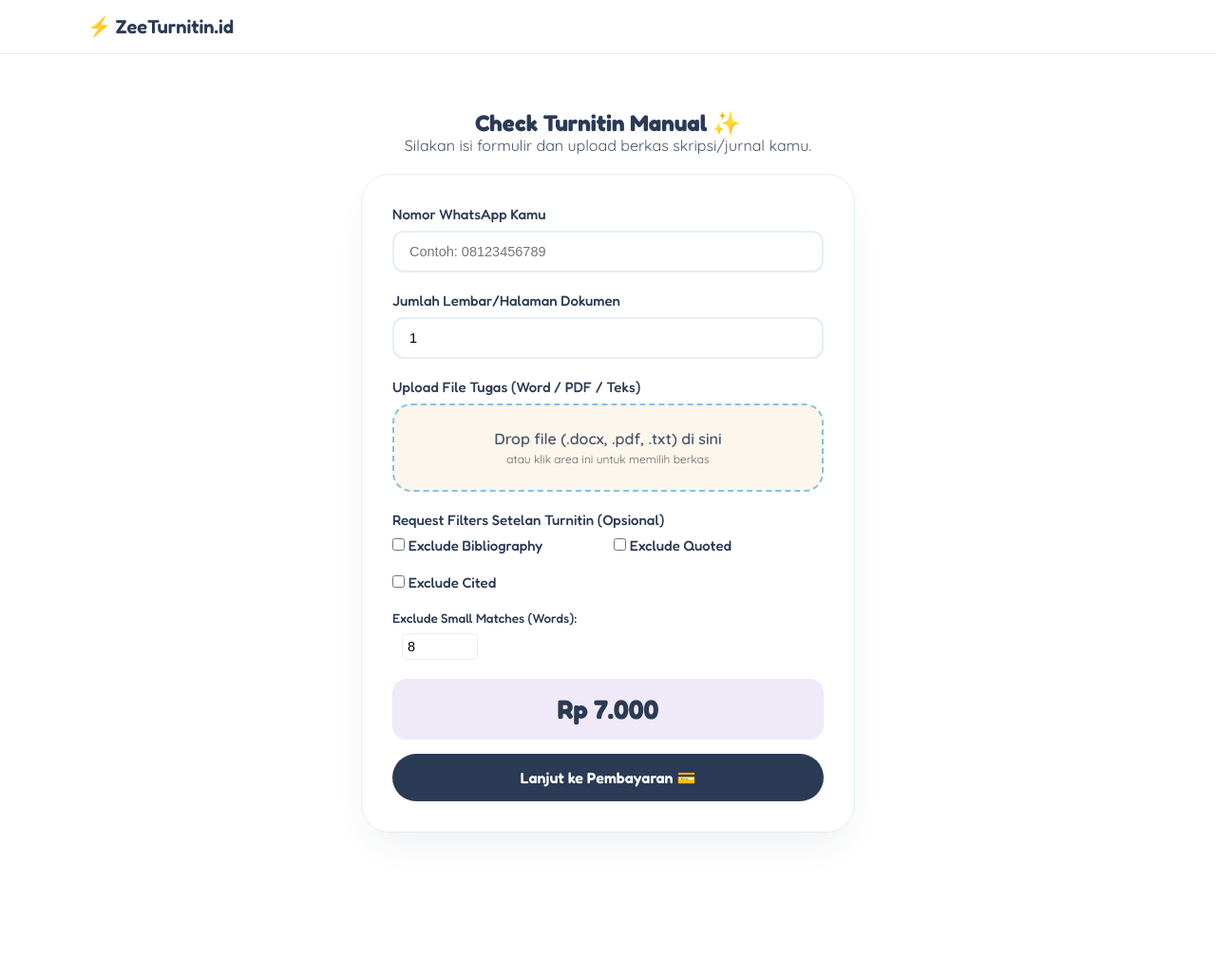
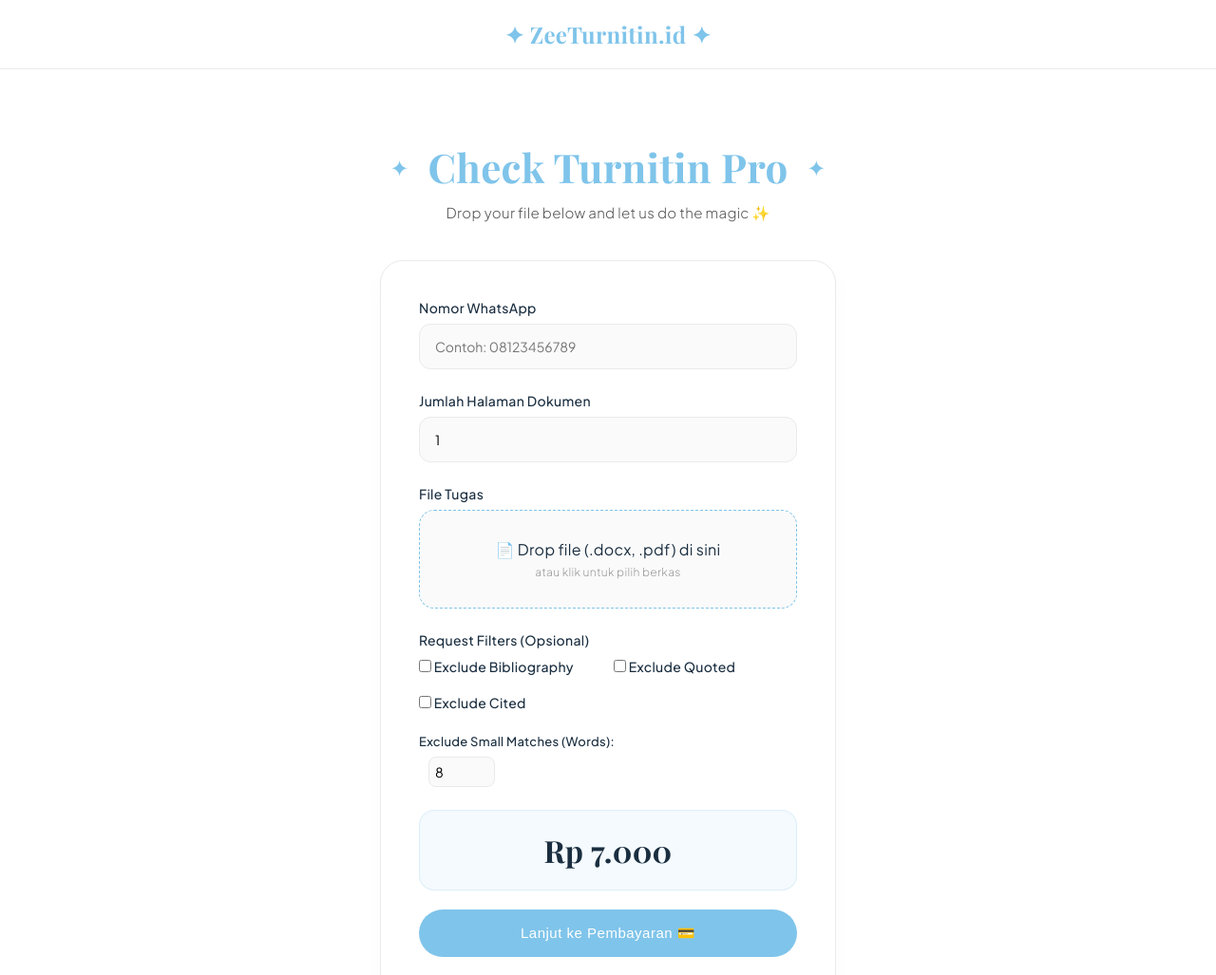
Before and after one commit to 24214125-blip/zee-turnitin-backend, a plain HTML site: page index.html in a window 1280 px wide. Shown: the top 1027 px of the page at 95% size. Before the commit the page ends 957 px from the top, so only its background shows below. Drawn offline with nearby package versions, Linux system fonts and the light colour scheme; a web font is replaced by a local one.

Commit message:
Add files via upload

```diff
--- a/index.html
+++ b/index.html
@@ -4,81 +4,196 @@
 <meta charset="UTF-8">
 <meta name="viewport" content="width=device-width, initial-scale=1.0">
 <title>ZeeTurnitin.id — Cepat, Akurat & Terpercaya</title>
+<!-- Menggunakan Playfair Display untuk Vibes Gambar Referensi & Plus Jakarta Sans untuk Teks Tipis -->
 <link rel="preconnect" href="https://fonts.googleapis.com">
-<link href="https://fonts.googleapis.com/css2?family=Fredoka:wght@500;600;700&family=Quicksand:wght@400;500;600;700&display=swap" rel="stylesheet">
+<link href="https://fonts.googleapis.com/css2?family=Playfair+Display:ital,wght@0,700;1,400&family=Plus+Jakarta+Sans:wght@300;400;500;600&display=swap" rel="stylesheet">
 <style>
   :root{
-    --sky:#AFDCF5; --sky-deep:#7FC4EA; --white:#FFFFFF; --cream:#FDF6EC;
-    --lavender:#EFE9F8; --gold:#D9A94E; --navy:#2B3A55; --charcoal:#4A5468;
-    --green:#2E7D32; --green-light:#E8F5E9; --line:#E4EEF6; --red:#C62828;
+    --sky-blue: #7FC4EA; /* Warna biru muda estetik sesuai gambar */
+    --white: #FFFFFF;
+    --bg-light: #FAFAFA;
+    --navy: #1A2E40;
+    --charcoal: #555555;
+    --line: #EAEAEA;
+    --green: #2E7D32;
+    --green-light: #E8F5E9;
   }
+
   *{box-sizing:border-box;margin:0;padding:0;}
-  body{background:var(--white);color:var(--charcoal);font-family:'Quicksand',sans-serif;}
+  body{background:var(--white);color:var(--charcoal);font-family:'Plus Jakarta Sans', sans-serif;font-weight: 300; letter-spacing: 0.3px;}
   .wrap{max-width:1160px;margin:0 auto;padding:0 32px;}
-  h1,h2,h3{font-family:'Fredoka',sans-serif;color:var(--navy);line-height:1.08;}
-  header{position:sticky;top:0;z-index:50;background:rgba(255,255,255,.86);backdrop-filter:blur(10px);border-bottom:1px solid var(--line);}
-  nav{display:flex;align-items:center;justify-content:space-between;padding:16px 32px;max-width:1160px;margin:0 auto;}
-  .logo{display:flex;align-items:center;gap:9px;font-family:'Fredoka',sans-serif;font-weight:600;font-size:20px;color:var(--navy);}
-  .hero{padding:40px 0 60px;}
+
+  /* Header Minimalis */
+  header{position:sticky;top:0;z-index:50;background:rgba(255,255,255,.9);backdrop-filter:blur(10px);border-bottom:1px solid var(--line);}
+  nav{display:flex;align-items:center;justify-content:center;padding:20px 32px;}
+  .logo{font-family:'Playfair Display', serif;font-weight:700;font-size:24px;color:var(--sky-blue);display:flex;align-items:center;gap:6px;}
+
+  .hero{padding:60px 0 80px; background: var(--white);}
   .hero-collage{max-width:900px;margin:0 auto;text-align:center;padding:20px;}
-  .main-form-card {background:var(--white);border:1px solid var(--line);border-radius:30px;box-shadow:0 20px 40px -15px rgba(43,58,85,.1);max-width:520px;margin:0 auto;padding:32px;text-align:left;}
-  .form-group {margin-bottom:20px;}
-  .form-group label {display:block;font-family:'Fredoka',sans-serif;font-size:15px;color:var(--navy);margin-bottom:8px;}
-  .form-group input[type="text"], .form-group input[type="number"] {width:100%;padding:12px 16px;border-radius:12px;border:2px solid var(--line);font-size:14.5px;}
-  .dropzone{background:var(--cream);border:2.5px dashed var(--sky-deep);border-radius:20px;padding:25px 20px;cursor:pointer;text-align:center;transition:all 0.2s;}
-  .dropzone.dragover {background:#E3F2FD; border-color:var(--navy); transform: scale(1.02);}
-  .filter-grid {display:grid;grid-template-columns:1fr 1fr;gap:12px;margin-top:8px;}
-  .checkbox-label {display:flex;align-items:center;gap:8px;font-size:13.5px;font-weight:500;cursor:pointer;}
-  .price-badge-box {background:var(--lavender);padding:15px;border-radius:15px;margin-top:15px;text-align:center;}
-  .price-amount {font-family:'Fredoka',sans-serif;font-size:28px;color:var(--navy);font-weight:700;}
-  .btn-submit {width:100%;background:var(--navy);color:#fff;border:none;padding:15px;border-radius:30px;font-family:'Fredoka',sans-serif;font-size:16px;font-weight:600;cursor:pointer;margin-top:15px;}
-  .btn-submit:disabled {background:#ccc; cursor:not-allowed;}
+
+  /* Dekorasi Bintang Estetik */
+  .title-container {
+    position: relative;
+    display: inline-block;
+    margin-bottom: 15px;
+    padding: 0 40px;
+  }
+  .star-decor {
+    color: var(--sky-blue);
+    font-size: 24px;
+    position: absolute;
+    top: 50%;
+    transform: translateY(-50%);
+  }
+  .star-left { left: 0; }
+  .star-right { right: 0; }
+
+  /* Judul Utama ala File 06102402f0f562019285e939d1669ae6.jpg */
+  h1 {
+    font-family:'Playfair Display', serif;
+    color:var(--sky-blue);
+    font-weight:700;
+    font-size:42px;
+    line-height:1.1;
+  }
+  .sub-title {
+    font-size: 15px;
+    color: var(--charcoal);
+    font-weight: 300;
+    margin-bottom: 40px;
+  }
+
+  /* Form Card Super Clean & Simple */
+  .main-form-card {
+    background:var(--white);
+    border:1px solid var(--line);
+    border-radius:24px;
+    box-shadow: 0 10px 30px rgba(0, 0, 0, 0.02);
+    max-width:480px;
+    margin:0 auto;
+    padding:40px;
+    text-align:left;
+  }
+
+  .form-group {margin-bottom:24px;}
+  .form-group label {
+    display:block;
+    font-size:14px;
+    font-weight: 500;
+    color:var(--navy);
+    margin-bottom:8px;
+  }
+  .form-group input[type="text"], .form-group input[type="number"] {
+    width:100%;
+    padding:14px 16px;
+    border-radius:12px;
+    border:1px solid var(--line);
+    font-size:14px;
+    font-family: inherit;
+    font-weight: 400;
+    background: var(--bg-light);
+    outline: none;
+    transition: border-color 0.2s;
+  }
+  .form-group input:focus {
+    border-color: var(--sky-blue);
+  }
+
+  /* Kotak Dropzone Minimalis */
+  .dropzone{
+    background: var(--bg-light);
+    border: 1px dashed var(--sky-blue);
+    border-radius:16px;
+    padding:30px 20px;
+    cursor:pointer;
+    text-align:center;
+    transition:all 0.2s;
+  }
+  .dropzone.dragover {background:#F4FAFD; border-style: solid;}
+
+  .filter-grid {display:grid;grid-template-columns:1fr 1fr;gap:12px;margin-top:10px;}
+  .checkbox-label {display:flex;align-items:center;gap:8px;font-size:13px;font-weight:400;cursor:pointer;}
+
+  /* Kotak Total Harga Minimalis Modis */
+  .price-badge-box {
+    background: #F4FAFD;
+    padding:20px;
+    border-radius:16px;
+    margin-top:24px;
+    text-align:center;
+    border: 1px solid rgba(127, 196, 234, 0.2);
+  }
+  .price-amount {font-family:'Playfair Display', serif; font-size:32px; color:var(--navy); font-weight:700;}
+
+  /* Tombol Utama Minimalis Bulat */
+  .btn-submit {
+    width:100%;
+    background: var(--sky-blue);
+    color: var(--white);
+    border:none;
+    padding:16px;
+    border-radius:30px;
+    font-size:15px;
+    font-weight:500;
+    cursor:pointer;
+    margin-top:20px;
+    letter-spacing: 0.5px;
+    transition: opacity 0.2s;
+  }
+  .btn-submit:hover { opacity: 0.9; }
+  .btn-submit:disabled {background:#ccc; cursor:not-allowed; opacity: 1;}
+
   .screen {display:none;} .screen.active {display:block;}
-  .qris-image {width:220px;height:220px;object-fit:contain;margin:15px auto;border:4px solid var(--navy);border-radius:12px;display:block;}
-  .info-payment {background:var(--green-light);color:var(--green);padding:12px;border-radius:12px;font-size:13px;font-weight:600;margin-top:15px;text-align:center;border:1px dashed var(--green);}
-  .loading-text {color:var(--gold); font-size:13px; font-weight:bold; display:none; margin-top:5px;}
+  .qris-image {width:200px;height:200px;object-fit:contain;margin:20px auto;border:1px solid var(--line);border-radius:16px;display:block;}
+  .info-payment {background: var(--bg-light); color:var(--charcoal); padding:16px; border-radius:16px; font-size:13px; line-height: 1.5; margin-top:20px; text-align:center; border:1px solid var(--line);}
+  .loading-text {color: var(--sky-blue); font-size:13px; font-weight:500; display:none; margin-top:10px;}
 </style>
 </head>
 <body>
 
 <header>
-  <nav><div class="logo">⚡ ZeeTurnitin.id</div></nav>
+  <nav><div class="logo">✦ ZeeTurnitin.id ✦</div></nav>
 </header>
 
 <section class="hero">
   <div class="wrap">
 
+    <!-- HALAMAN UTAMA -->
     <div id="screen-form" class="screen active hero-collage">
-      <h1>Check Turnitin Manual ✨</h1>
-      <p style="margin-bottom:20px;">Silakan isi formulir dan upload berkas skripsi/jurnal kamu.</p>
+      <div class="title-container">
+        <span class="star-decor star-left">✦</span>
+        <h1>Check Turnitin Pro</h1>
+        <span class="star-decor star-right">✦</span>
+      </div>
+      <p class="sub-title">Drop your file below and let us do the magic ✨</p>
 
       <div class="main-form-card">
         <div class="form-group">
-          <label>Nomor WhatsApp Kamu</label>
+          <label>Nomor WhatsApp</label>
           <input type="text" id="whatsapp" placeholder="Contoh: 08123456789" required />
         </div>
         <div class="form-group">
-          <label>Jumlah Lembar/Halaman Dokumen</label>
+          <label>Jumlah Halaman Dokumen</label>
           <input type="number" id="pages" value="1" min="1" required />
         </div>
         <div class="form-group">
-          <label>Upload File Tugas (Word / PDF / Teks)</label>
+          <label>File Tugas</label>
           <div class="dropzone" id="dropzoneBox">
             <input type="file" id="fileInput" accept=".docx,.doc,.pdf,.txt" style="display:none;" />
-            <div id="fileNameDisplay" style="font-weight:600;">Drop file (.docx, .pdf, .txt) di sini</div>
-            <div style="font-size:12px; color:#666; margin-top:4px;">atau klik area ini untuk memilih berkas</div>
+            <div id="fileNameDisplay" style="font-weight:400; color: var(--navy);">📄 Drop file (.docx, .pdf) di sini</div>
+            <div style="font-size:12px; color:#999; margin-top:6px;">atau klik untuk pilih berkas</div>
           </div>
         </div>
         <div class="form-group">
-          <label>Request Filters Setelan Turnitin (Opsional)</label>
+          <label>Request Filters (Opsional)</label>
           <div class="filter-grid">
             <label class="checkbox-label"><input type="checkbox" id="excludeBib"> Exclude Bibliography</label>
             <label class="checkbox-label"><input type="checkbox" id="excludeQuotes"> Exclude Quoted</label>
             <label class="checkbox-label"><input type="checkbox" id="excludeCited"> Exclude Cited</label>
           </div>
-          <div style="margin-top:12px;">
-            <label style="font-size:13.5px;font-weight:500;color:var(--navy);">Exclude Small Matches (Words):</label>
-            <input type="number" id="matchWords" value="8" min="8" style="width:80px; padding:5px; margin-left:10px; border-radius:6px; border:1px solid var(--line);" />
+          <div style="margin-top:16px;">
+            <label style="font-size:13px; font-weight:500; color:var(--navy);">Exclude Small Matches (Words):</label>
+            <input type="number" id="matchWords" value="8" min="8" style="width:70px; padding:6px; margin-left:10px; border-radius:8px; border:1px solid var(--line);" />
           </div>
         </div>
         <div class="price-badge-box">
@@ -88,18 +203,25 @@
       </div>
     </div>
 
+    <!-- HALAMAN KEDUA (PAYMENT) -->
     <div id="screen-pay" class="screen hero-collage">
-      <h1>Selesaikan Pembayaran 🌟</h1>
+      <div class="title-container">
+        <span class="star-decor star-left">✦</span>
+        <h1>Payment Verification</h1>
+        <span class="star-decor star-right">✦</span>
+      </div>
+      <p class="sub-title">Silakan selesaikan pembayaran e-wallet kamu ✨</p>
+
       <div class="main-form-card" style="text-align:center;">
         <img src="gbr_qris.jpeg" alt="QRIS" class="qris-image" onerror="this.src='gbr_qris.jpg';">
         <div class="price-badge-box">
-          <div style="font-size:12px; color:var(--red); font-weight:bold; margin-bottom:4px;">⚠️ TRANSFER WAJIB SESUAI NOMINAL UNIK INI:</div>
+          <div style="font-size:11px; color:var(--navy); font-weight:500; margin-bottom:6px; letter-spacing: 0.5px;">WAJIB TRANSFER SESUAI NOMINAL UNIK:</div>
           <div class="price-amount" id="finalPayAmount">Rp 7.000</div>
         </div>
-        <div class="info-payment">💡 <b>PENTING:</b><br>Silakan transfer ke QRIS di atas. Sistem sedang memverifikasi pembayaran Anda otomatis dalam waktu singkat...</div>
-        <div id="loadingUpload" class="loading-text">⏳ Memproses kiriman data ke cloud Render... Mohon tunggu jangan ditutup!</div>
+        <div class="info-payment">💡 <b>Sistem Otomatis:</b><br>Silakan scan QRIS di atas melalui GoPay/OVO/Dana. Harap tunggu sebentar selagi sistem memproses validasi data masuk kamu...</div>
+        <div id="loadingUpload" class="loading-text">⏳ Mengirim dokumen ke cloud server... Don't close this page!</div>
 
-        <button class="btn-submit" id="btnSendWA" style="background:var(--green);" disabled>Mohon tunggu (15s)...</button>
+        <button class="btn-submit" id="btnSendWA" style="background: var(--navy);" disabled>Mohon tunggu (15s)...</button>
       </div>
     </div>
 
@@ -162,7 +284,7 @@
 
   document.getElementById('btnGoToPay').addEventListener('click', () => {
     if(!document.getElementById('whatsapp').value.trim()) { alert("Isi nomor WhatsApp dulu!"); return; }
-    if(!selectedFile) { alert("Upload file berkas skripsi dulu, bos!"); return; }
+    if(!selectedFile) { alert("Upload berkas kamu dulu ya!"); return; }
 
     let namaFileLength = selectedFile.name.length;
     let fileSizeBytes = selectedFile.size;
@@ -198,7 +320,6 @@
     const btn = document.getElementById('btnSendWA');
     loadingText.style.display = "block";
     btn.disabled = true;
-    btn.style.background = "#888";
 
     const formData = new FormData();
     formData.append('file', selectedFile);
@@ -222,13 +343,13 @@
       if(resData.status === 'success' && resData.whatsapp_url) {
         window.open(resData.whatsapp_url, '_blank');
       } else {
-        alert("Gagal memproses orderan dari respons server: " + resData.message);
-        btn.disabled = false; btn.style.background = "var(--green)";
+        alert("Gagal memproses orderan: " + resData.message);
+        btn.disabled = false;
       }
     } catch (err) {
       loadingText.style.display = "none";
       alert("Eror menyambung ke server Render backend!");
-      btn.disabled = false; btn.style.background = "var(--green)";
+      btn.disabled = false;
     }
   });
 </script>
```
